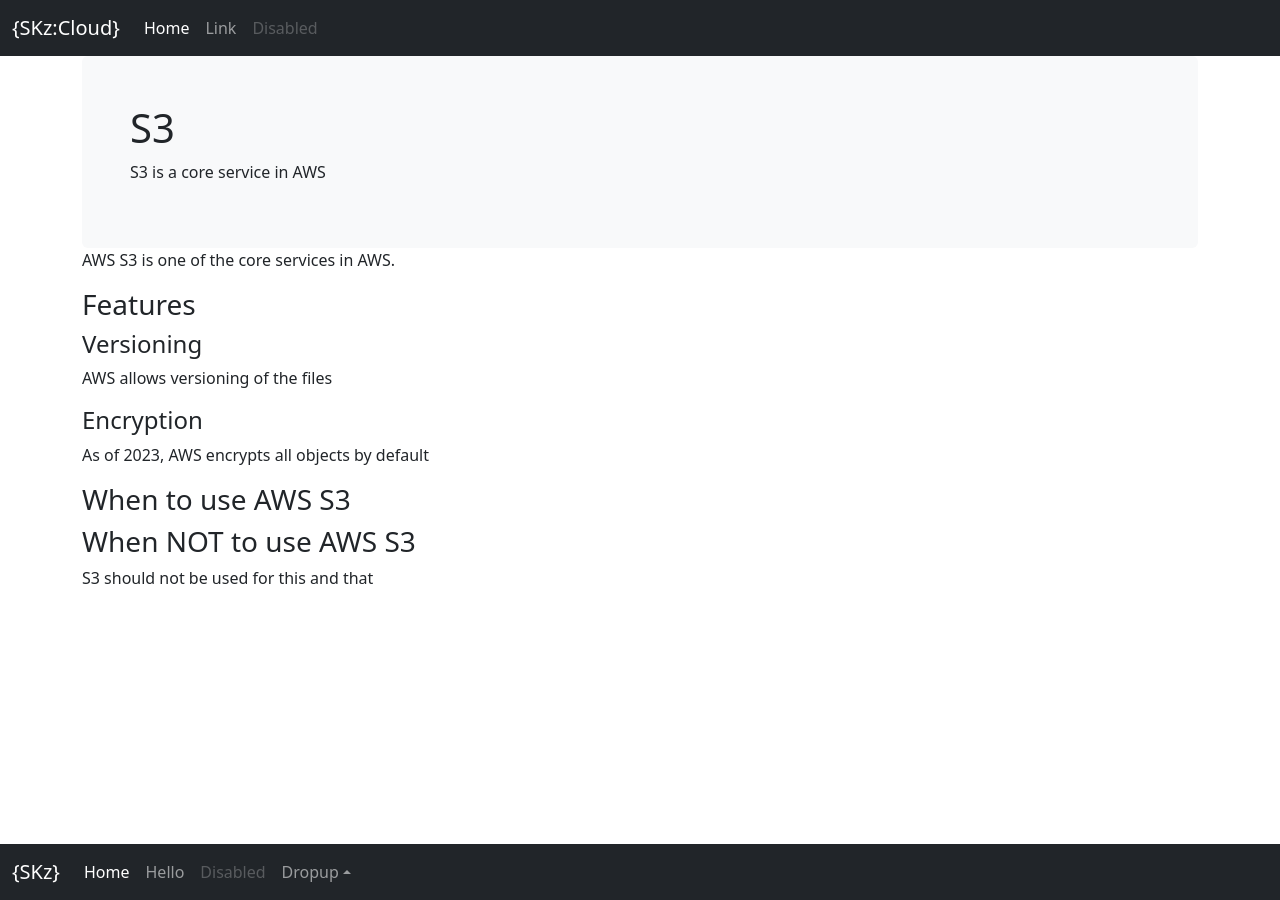
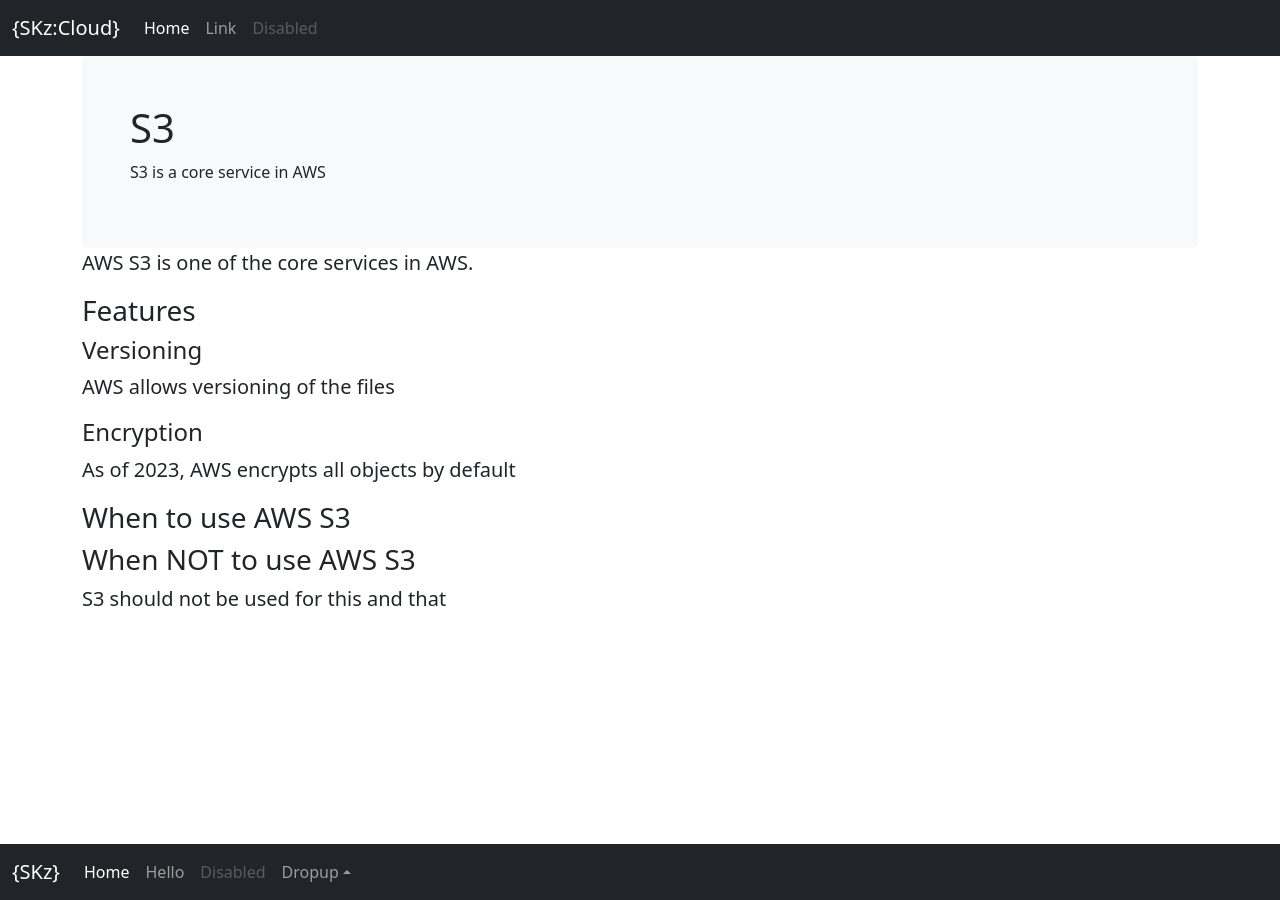
Before and after one commit to s-kazi/s-kazi.github.io, a Jekyll site: the page built from aws/s3/index.markdown, in a window 1280 px wide. Built offline with Jekyll 4.4.1, drawn with Linux system fonts in a browser that asks for light colours; nearby versions of some CDN libraries.

Commit message:
Update post.html

```diff
--- a/_layouts/post.html
+++ b/_layouts/post.html
@@ -10,7 +10,7 @@
     <p>{{ page.subtitle }}</p>
   </div>
   <div class="b-example-divider"></div>
-  <div>
+  <div class="fs-5 fs-lg-1">
     {{ content }}
   </div>
 
```
